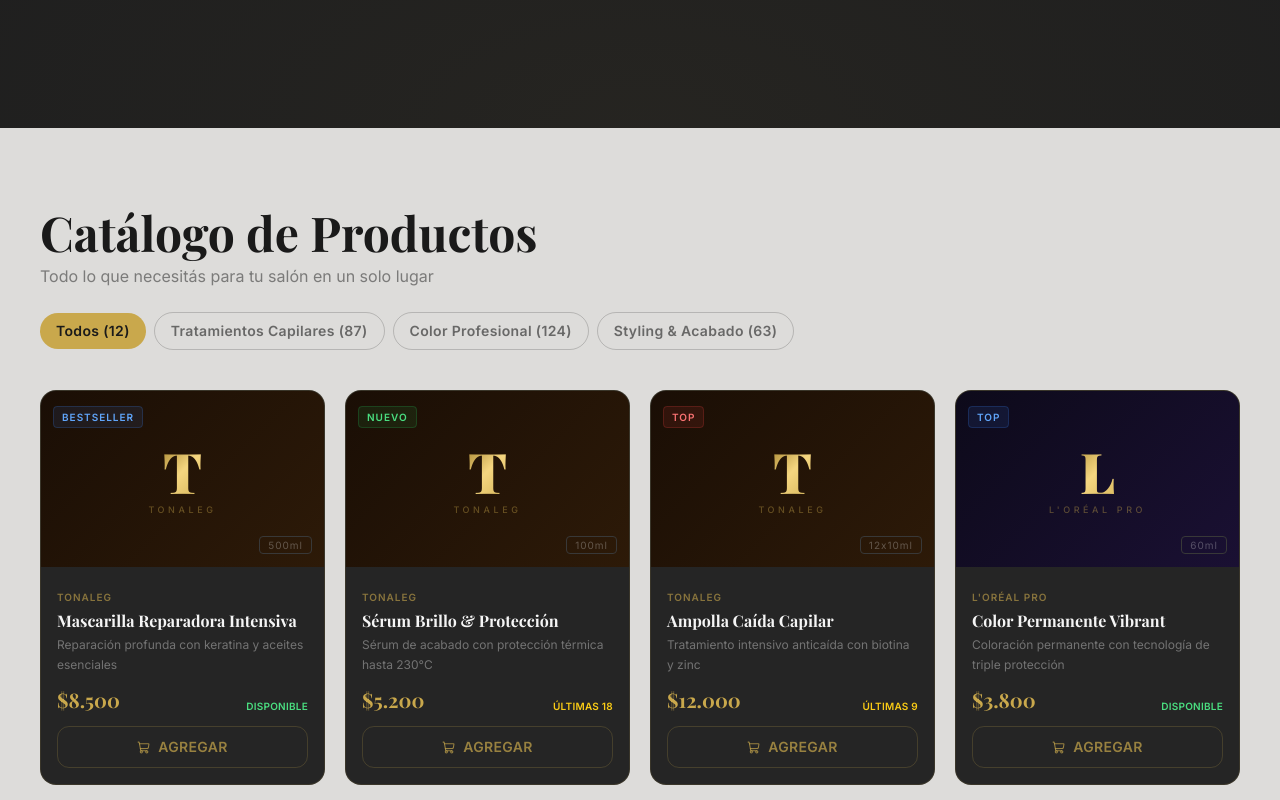
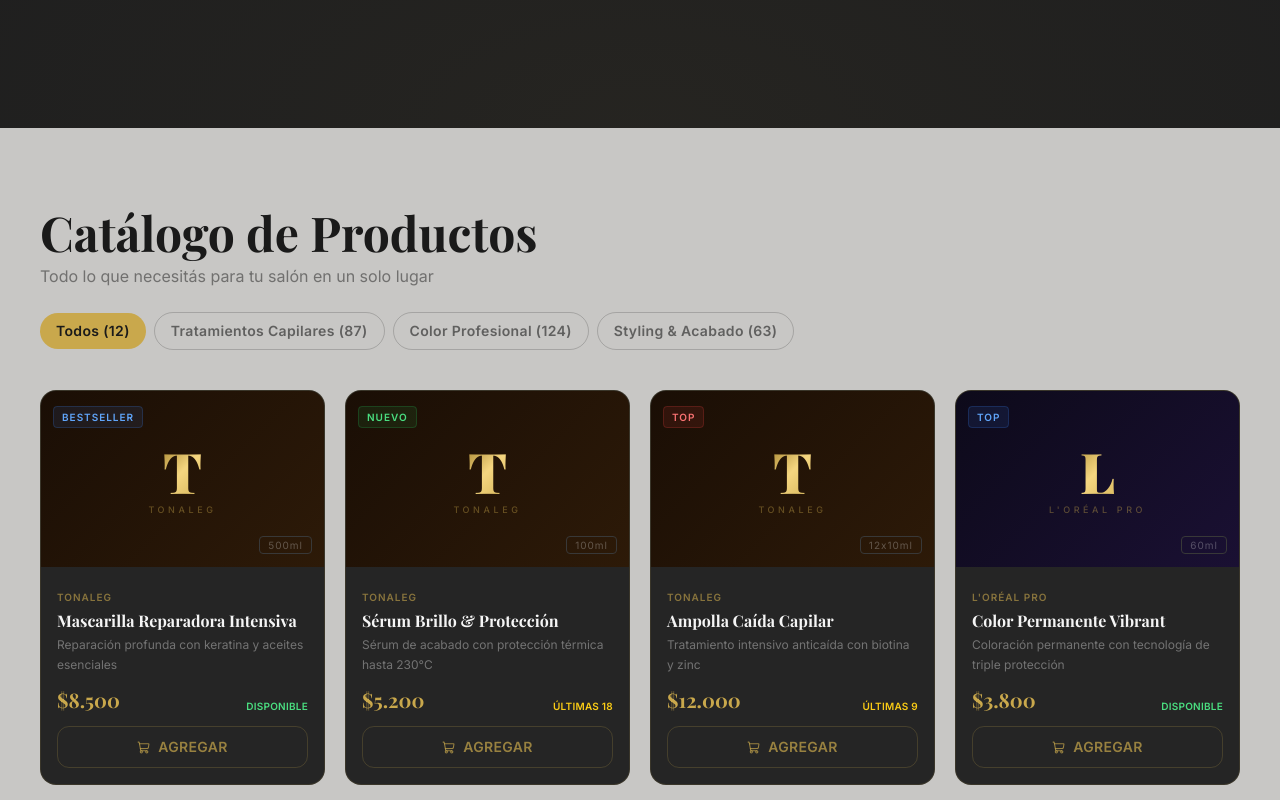
Before and after one commit to Nacho234/Distribuidora, a React (Vite) app: page / in a window 1280 px wide. Shown: the part 1700-2500 px from the top of the page. Built offline with nearby package versions, Linux system fonts and the light colour scheme; a web font is replaced by a local one.

Commit message:
fix: products background even darker gray

```diff
--- a/src/components/sections/Products.tsx
+++ b/src/components/sections/Products.tsx
@@ -119,7 +119,7 @@
     : products
 
   return (
-    <section id="products" className="py-20 relative overflow-hidden" style={{ backgroundColor: '#DDDCDA' }}>
+    <section id="products" className="py-20 relative overflow-hidden" style={{ backgroundColor: '#C8C7C5' }}>
       <div className="max-w-7xl mx-auto px-6 lg:px-10">
         {/* Title */}
         <div ref={titleRef} className="mb-10">
```
